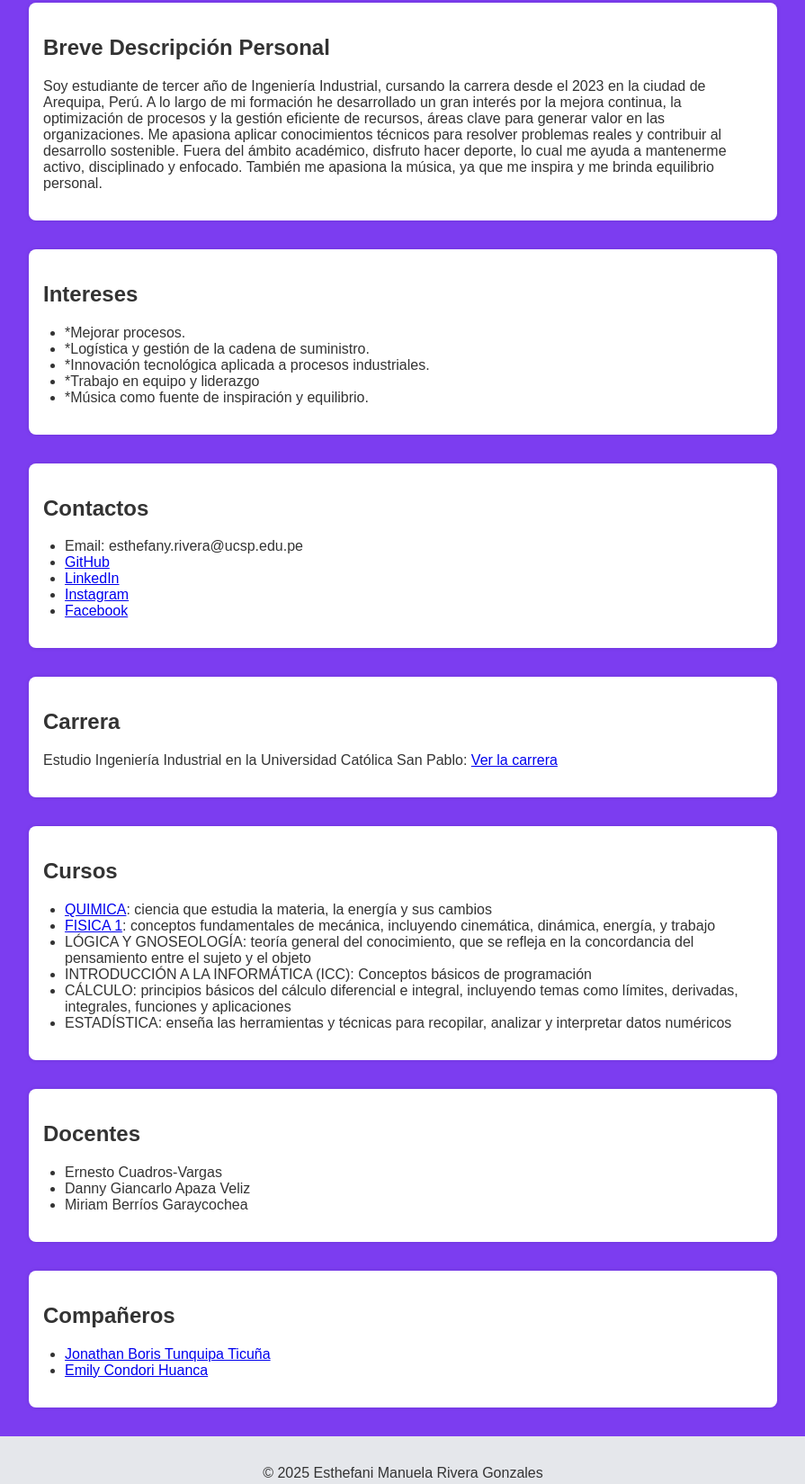
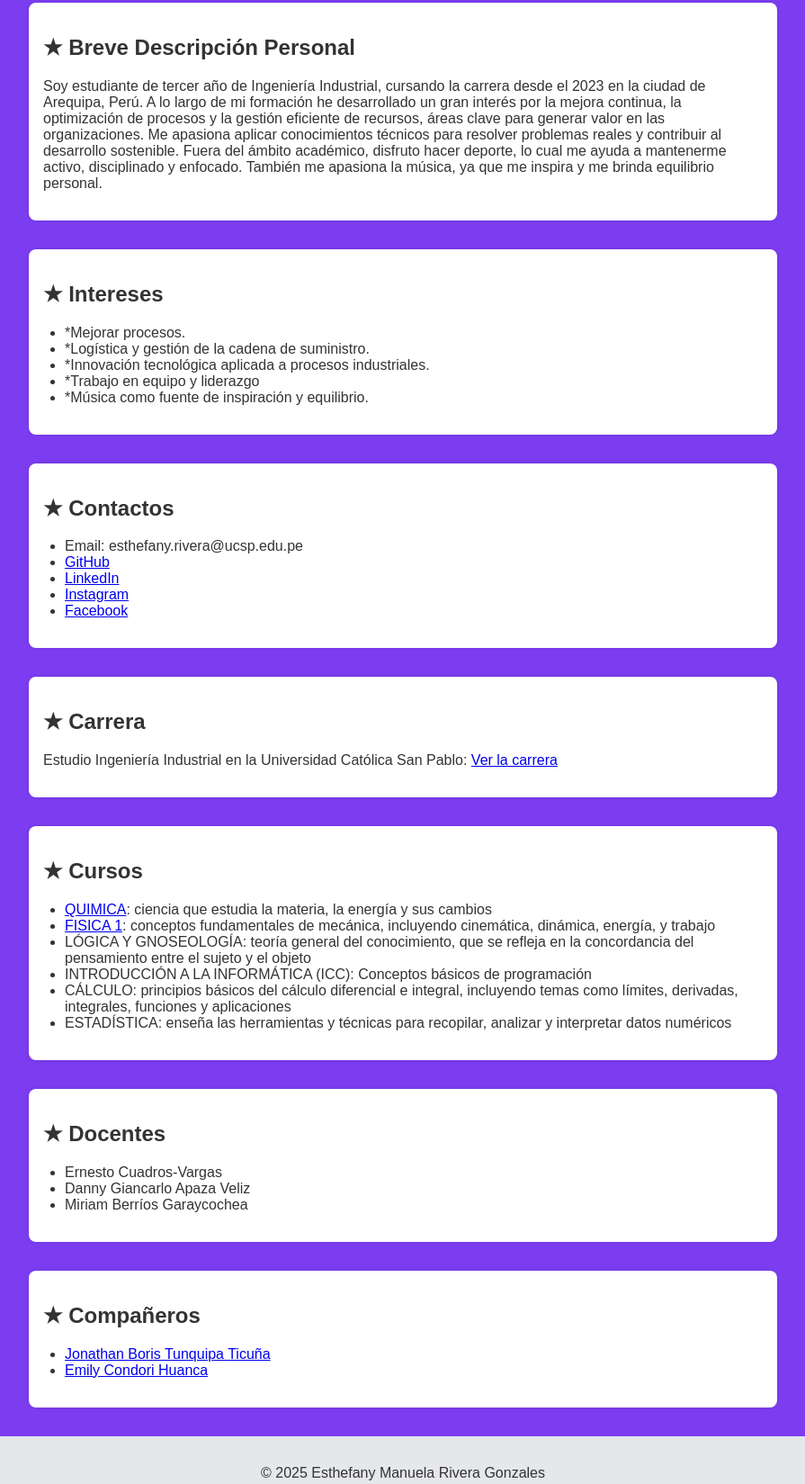
Before and after one commit to esthefani-manuela-rivera-gonzales/Pweb02, a plain HTML site: page index.html in a window 1280 px wide. Shown: the part 180-1829 px from the top of the page at 90% size, without its empty margins (192-1087 px from the left). Drawn offline with Linux system fonts and the light colour scheme.

Commit message:
Fusionando cambios

```diff
--- a/index.html
+++ b/index.html
@@ -13,14 +13,14 @@
   </header>
 
   <section class="descripcion">
-    <h2>Breve Descripción Personal</h2>
+    <h2>★ Breve Descripción Personal</h2>
     <p>
       Soy estudiante de tercer año de Ingeniería Industrial, cursando la carrera desde el 2023 en la ciudad de Arequipa, Perú. A lo largo de mi formación he desarrollado un gran interés por la mejora continua, la optimización de procesos y la gestión eficiente de recursos, áreas clave para generar valor en las organizaciones. Me apasiona aplicar conocimientos técnicos para resolver problemas reales y contribuir al desarrollo sostenible. Fuera del ámbito académico, disfruto hacer deporte, lo cual me ayuda a mantenerme activo, disciplinado y enfocado. También me apasiona la música, ya que me inspira y me brinda equilibrio personal.
     </p>
   </section>
 
   <section class="intereses">
-    <h2>Intereses</h2>
+    <h2>★ Intereses</h2>
     <ul>
       <li>*Mejorar procesos.</li>
       <li>*Logística y gestión de la cadena de suministro.</li>
@@ -31,7 +31,7 @@
   </section>
 
   <section class="contacto">
-    <h2>Contactos</h2>
+    <h2>★ Contactos</h2>
     <ul>
       <li>Email: esthefany.rivera@ucsp.edu.pe</li>
       <li><a href="#">GitHub</a></li>
@@ -42,14 +42,14 @@
   </section>
 
   <section class="carrera">
-    <h2>Carrera</h2>
+    <h2>★ Carrera</h2>
     <p>Estudio Ingeniería Industrial en la Universidad Católica San Pablo:
       <a href="https://tusdecisionestehacengrande.ucsp.edu.pe/ingenieria-industrial/" target="_blank">Ver la carrera</a>
     </p>
   </section>
 
   <section class="cursos">
-    <h2>Cursos</h2>
+    <h2>★ Cursos</h2>
     <ul>
       <li><a href="https://ucsp.edu.pe/publicaciones/guia-de-problemas-de-quimica-i/" target="_blank">QUIMICA</a>: ciencia que estudia la materia, la energía y sus cambios</li>
       <li><a href="https://ucsp.edu.pe/publicaciones/guia-practica-fisica-i-tercera-edicion/" target="_blank">FISICA 1</a>: conceptos fundamentales de mecánica, incluyendo cinemática, dinámica, energía, y trabajo</li>
@@ -61,7 +61,7 @@
   </section>
 
   <section class="docentes">
-    <h2>Docentes</h2>
+    <h2>★ Docentes</h2>
     <ul>
       <li>Ernesto Cuadros-Vargas</li>
       <li>Danny Giancarlo Apaza Veliz</li>
@@ -70,7 +70,7 @@
   </section>
 
   <section class="companeros">
-    <h2>Compañeros</h2>
+    <h2>★ Compañeros</h2>
     <ul>
       <li><a href="https://jonathanboristunquipaticuna.github.io/JonathanBorisTunquipaTicu-a/" target="_blank">Jonathan Boris Tunquipa Ticuña</a></li>
       <li><a href="https://emilycondorih.github.io/" target="_blank">Emily Condori Huanca</a></li>
@@ -78,7 +78,7 @@
   </section>
 
   <footer>
-    <p>© 2025 Esthefani Manuela Rivera Gonzales</p>
+    <p>© 2025 Esthefany Manuela Rivera Gonzales</p>
   </footer>
 </body>
 </html>
```
